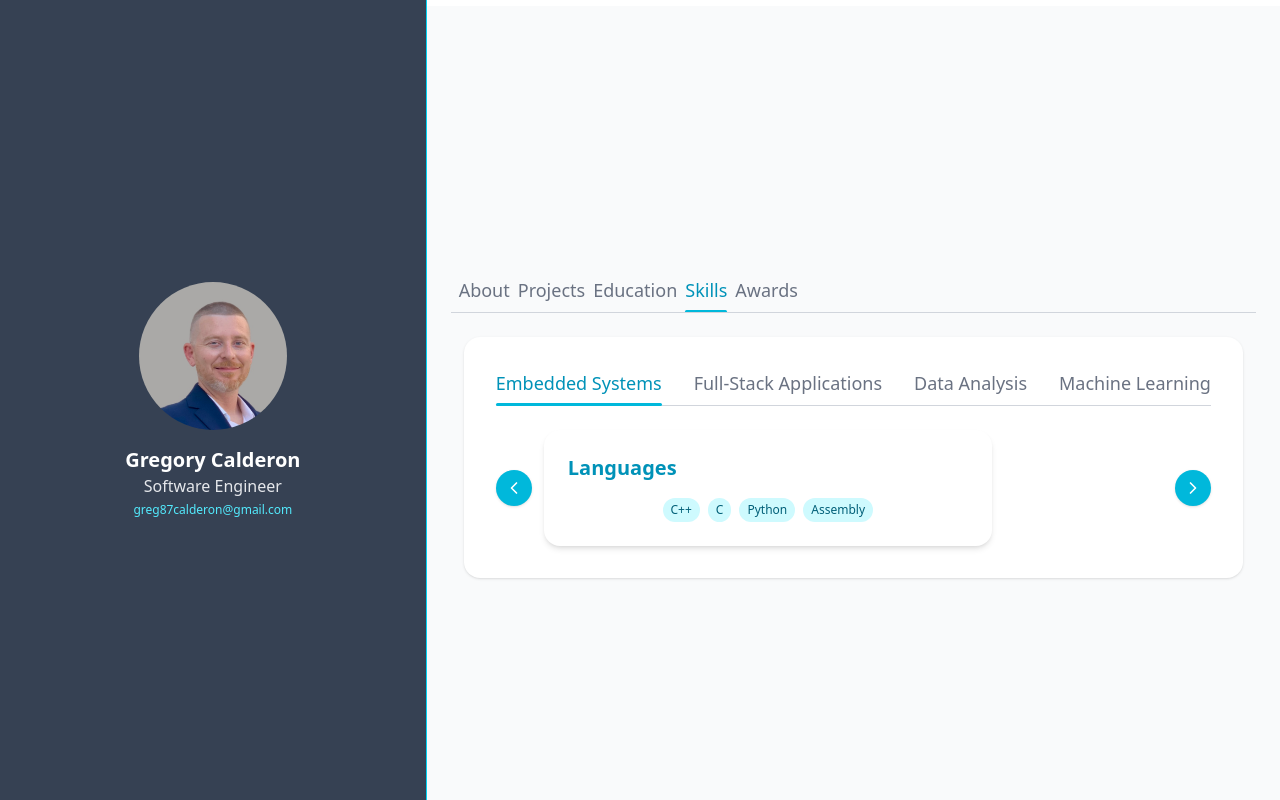
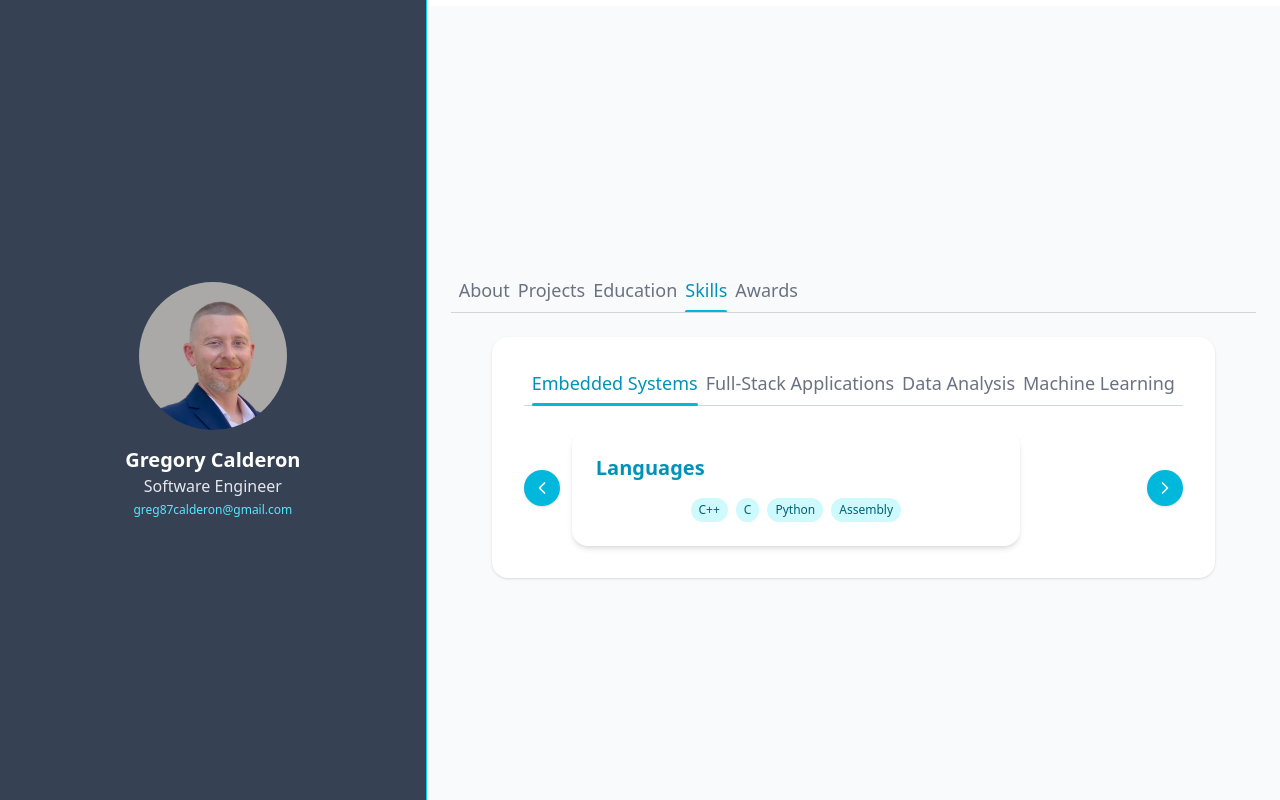
Before and after one commit to greg-of-Earth/greg-of-Earth_portfolio, a Next.js app: page / in a window 1280 px wide. Both pictures are taken after a click on the button "Skills". Built offline with nearby package versions, Linux system fonts and the light colour scheme.

Commit message:
fixing skills

```diff
--- a/src/components/SkillsTab.tsx
+++ b/src/components/SkillsTab.tsx
@@ -66,6 +66,7 @@ const SkillsTab: React.FC = () => {
     <div>
     {/* Top level */}
         <nav className="flex space-x-8 border-b border-gray-300 mb-6">
+            <div className="flex flex-nowrap space-x-2 px-2">
             {SUB_TABS.map((tab) => (
                 <button
                     key={tab}
@@ -82,6 +83,7 @@ const SkillsTab: React.FC = () => {
                     )}
                 </button>
             ))}
+            </div>
         </nav>
 
         {/* Skills */}
```
